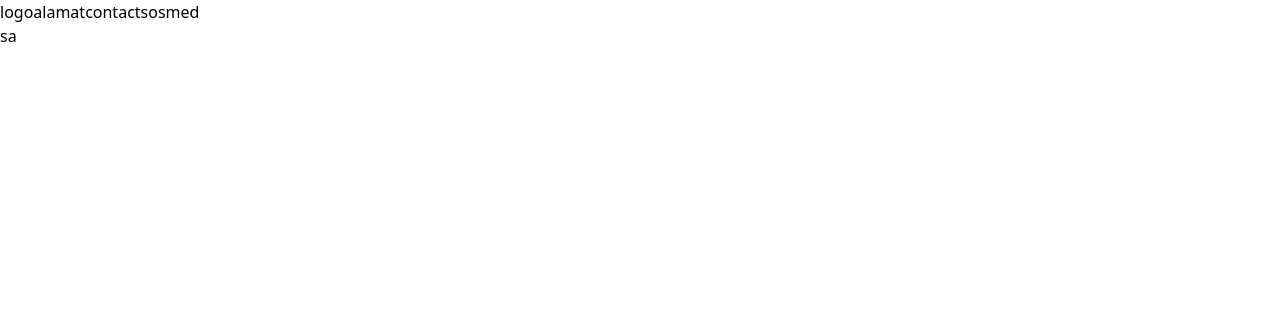
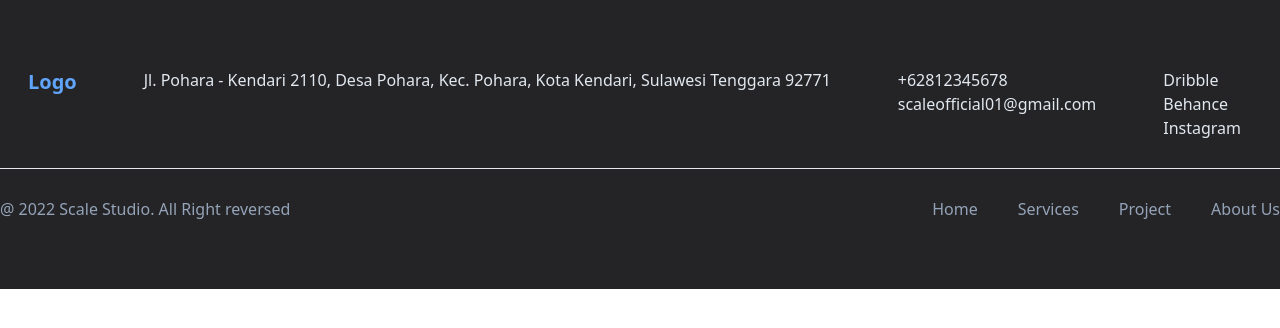
Before and after one commit to edihasrin/edihasrin.github.io, a website: page src/index.html in a window 1280 px wide. Drawn offline with Linux system fonts and the light colour scheme.

Commit message:
footer sudah selesai

```diff
--- a/src/index.html
+++ b/src/index.html
@@ -9,15 +9,35 @@
 
 <body>
     <!-- footer -->
-    <div class="flex flex-col">
-        <div class="flex">
-            <div class="">logo</div>
-            <div class="">alamat</div>
-            <div class="">contact</div>
-            <div class="">sosmed</div>
+    <div class="bg-[#242426] text-slate-200">
+        <div class="container mx-auto py-10">
+            <div class="flex my-7">
+                <div class="grow px-7 font-bold text-xl text-blue-400">Logo</div>
+                <div class="grow px-7">Jl. Pohara - Kendari 2110, Desa Pohara, Kec. Pohara, Kota Kendari, Sulawesi Tenggara 92771</div>
+                <div class="grow px-7 flex flex-col">
+                    <span>+62812345678</span>
+                    <span>scaleofficial01@gmail.com</span>
+                </div>
+                <div class="grow px-7 flex flex-col">
+                    <a href="#">Dribble</a>
+                    <a href="#">Behance</a>
+                    <a href="#">Instagram</a>
+                </div>
+            </div>
+            <hr>
+            <div class="flex my-7 justify-between text-slate-400">
+                <div class="">@ 2022 Scale Studio. All Right reversed</div>
+                <div class="flex space-x-10">
+                    <a href="#">Home</a>
+                    <a href="#">Services</a>
+                    <a href="#">Project</a>
+                    <a href="#">About Us</a>
+                </div>
+            </div>
         </div>
-        <div class="flex">sa</div>
+
     </div>
+    <!-- end footer -->
 </body>
 
 </html>
```
Also changed, not shown: dist/output.css.
